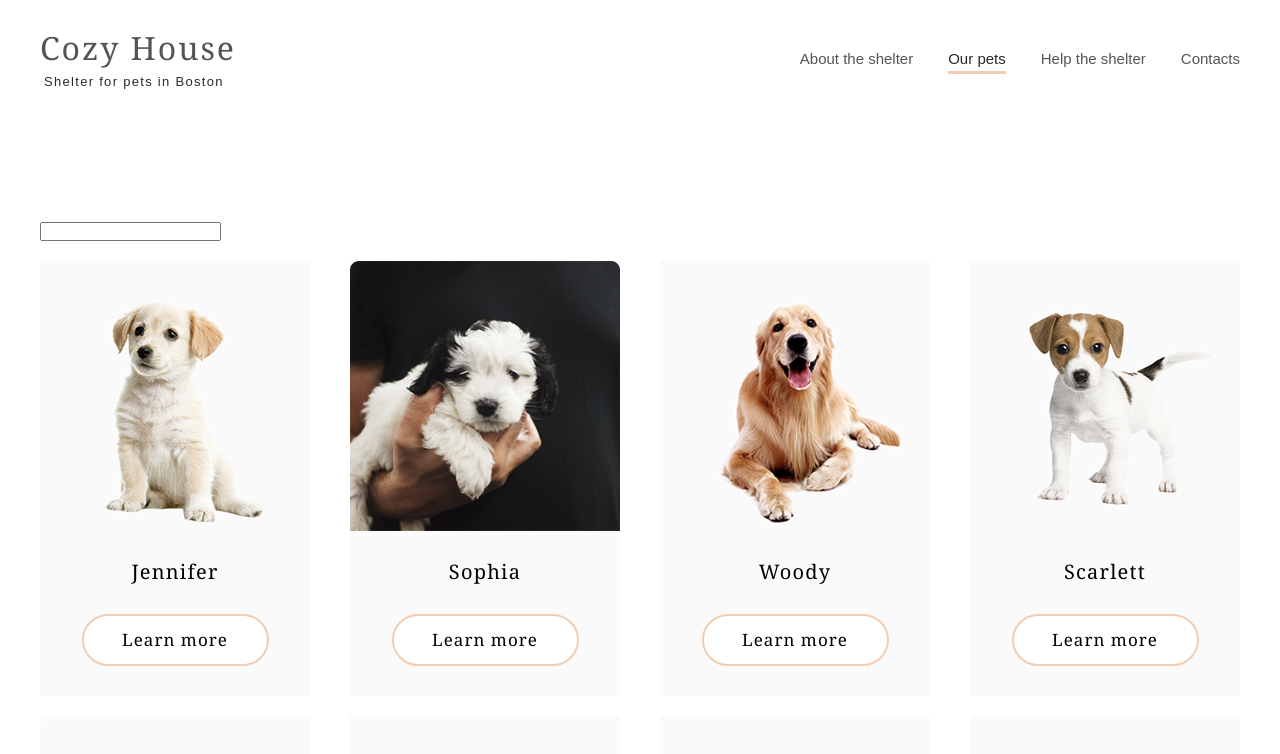
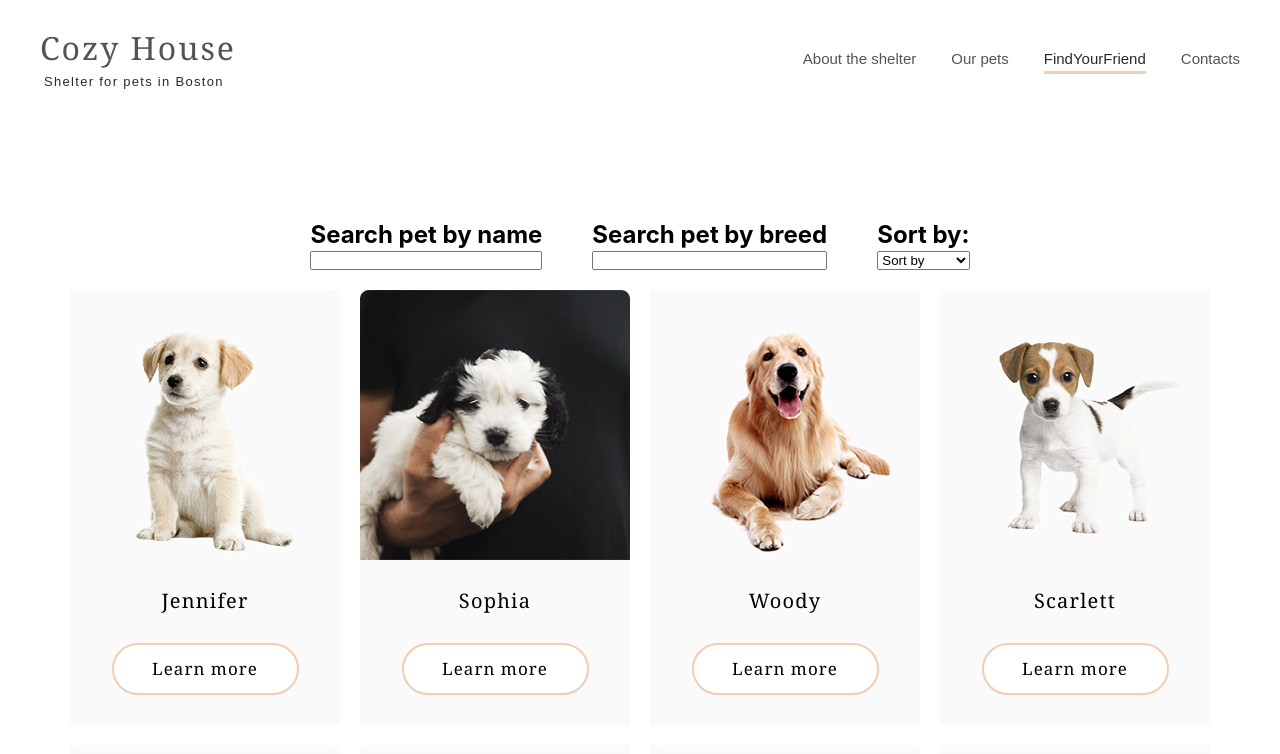
Before and after one commit to sobolev404/react-shelter, a React (Create React App) app: page /search in a window 1280 px wide. Shown: the top 754 px of the page. Built offline with nearby package versions, Linux system fonts and the light colour scheme.

Commit message:
feat: add new page with pets search and sort

```diff
--- a/src/components/SearchPage/SearchPage.jsx
+++ b/src/components/SearchPage/SearchPage.jsx
@@ -8,14 +8,14 @@ const searchPageLinks = [
       link: "/",
     },
     {
-      className: "active",
+      className: "inreractive",
       text: "Our pets",
-      link: "#",
+      link: "/second",
     },
     {
-      className: "interactive",
-      text: "Help the shelter",
-      link: "#help",
+      className: "active",
+      text: "FindYourFriend",
+      link: "#",
     },
     {
       className: "interactive",
--- a/src/components/SecondPage/SecondPage.jsx
+++ b/src/components/SecondPage/SecondPage.jsx
@@ -16,8 +16,8 @@ const secondPageLinks = [
   },
   {
     className: "interactive",
-    text: "Help the shelter",
-    link: "#help",
+    text: "FindYourFriend",
+    link: "/search",
   },
   {
     className: "interactive",
--- a/src/components/SectionFriends/PetPopup.jsx
+++ b/src/components/SectionFriends/PetPopup.jsx
@@ -1,4 +1,23 @@
 export default function PetPopup({ pet, closePopup }) {
+  function convertMonthsToAge(months) {
+    const years = Math.floor(months / 12);
+    const remainingMonths = months % 12;
+
+    const yearsLabel = years > 1 ? "years" : "year";
+    const monthsLabel = remainingMonths > 1 ? "months" : "month";
+
+    let result = "";
+    if (years > 0) {
+      result += `${years} ${yearsLabel}`;
+    }
+
+    if (remainingMonths > 0) {
+      if (years > 0) result += " "; // добавить пробел, если есть и годы
+      result += `${remainingMonths} ${monthsLabel}`;
+    }
+
+    return result || "0 months"; // если месяцев 0
+  }
   return (
     <div onClick={(e) => e.stopPropagation()} className="popup-content">
       <button className="popup-btn" onClick={closePopup}>
@@ -7,6 +26,7 @@ export default function PetPopup({ pet, closePopup }) {
       <img src={pet.img} alt={pet.name} className="popup-img" />
       <div className="popup-text">
         <h3 className="popup-name">{pet.name}</h3>
+        <p className="popup-type">{convertMonthsToAge(pet.age)}</p>
         <p className="popup-type">{pet.breed}</p>
         <p className="popup-desc">{pet.description}</p>
         <ul className="popup-qualities">
--- a/src/components/SectionFriends/SectionFriends.jsx
+++ b/src/components/SectionFriends/SectionFriends.jsx
@@ -27,7 +27,7 @@ export const pets = [
     breed: "Labrador",
     description:
       "Jennifer is a sweet 2 months old Labrador that is patiently waiting to find a new forever home. This girl really enjoys being able to go outside to run and play, but won't hesitate to play up a storm in the house if she has all of her favorite toys.",
-    age: "2 months",
+    age: 2,
     inoculations: ["none"],
     diseases: ["none"],
     parasites: ["none"],
@@ -39,7 +39,7 @@ export const pets = [
     breed: "Shih tzu",
     description:
       "Sophia here and I'm looking for my forever home to live out the best years of my life. I am full of energy. Everyday I'm learning new things, like how to walk on a leash, go potty outside, bark and play with toys and I still need some practice.",
-    age: "1 month",
+    age: 1,
     inoculations: ["parvovirus"],
     diseases: ["none"],
     parasites: ["none"],
@@ -51,7 +51,7 @@ export const pets = [
     breed: "Golden Retriever",
     description:
       "Woody is a handsome 3 1/2 year old boy. Woody does know basic commands and is a smart pup. Since he is on the stronger side, he will learn a lot from your training. Woody will be happier when he finds a new family that can spend a lot of time with him.",
-    age: "3 years 6 months",
+    age: 42,
     inoculations: ["adenovirus", "distemper"],
     diseases: ["right back leg mobility reduced"],
     parasites: ["none"],
@@ -63,7 +63,7 @@ export const pets = [
     breed: "Jack Russell Terrier",
     description:
       "Scarlett is a happy, playful girl who will make you laugh and smile. She forms a bond quickly and will make a loyal companion and a wonderful family dog or a good companion for a single individual too since she likes to hang out and be with her human.",
-    age: "3 months",
+    age: 3,
     inoculations: ["parainfluenza"],
     diseases: ["none"],
     parasites: ["none"],
@@ -75,7 +75,7 @@ export const pets = [
     breed: "British Shorthair",
     description:
       "Katrine is a beautiful girl. She is as soft as the finest velvet with a thick lush fur. Will love you until the last breath she takes as long as you are the one. She is picky about her affection. She loves cuddles and to stretch into your hands for a deeper relaxations.",
-    age: "6 months",
+    age: 6,
     inoculations: ["panleukopenia"],
     diseases: ["none"],
     parasites: ["none"],
@@ -87,7 +87,7 @@ export const pets = [
     breed: "British Shorthair",
     description:
       "Timmy is an adorable grey british shorthair male. He loves to play and snuggle. He is neutered and up to date on age appropriate vaccinations. He can be chatty and enjoys being held. Timmy has a lot to say and wants a person to share his thoughts with.",
-    age: "2 years 3 months",
+    age: 15,
     inoculations: ["calicivirus", "viral rhinotracheitis"],
     diseases: ["kidney stones"],
     parasites: ["none"],
@@ -99,7 +99,7 @@ export const pets = [
     breed: "British Shorthair",
     description:
       "Katrine is a beautiful girl. She is as soft as the finest velvet with a thick lush fur. Will love you until the last breath she takes as long as you are the one. She is picky about her affection. She loves cuddles and to stretch into your hands for a deeper relaxations.",
-    age: "6 months",
+    age: 6,
     inoculations: ["panleukopenia"],
     diseases: ["none"],
     parasites: ["none"],
@@ -111,7 +111,7 @@ export const pets = [
     breed: "British Shorthair",
     description:
       "Freddie is a little shy at first, but very sweet when he warms up. He likes playing with shoe strings and bottle caps. He is quick to learn the rhythms of his human’s daily life. Freddie has bounced around a lot in his life, and is looking to find his forever home.",
-    age: "2 months",
+    age: 2,
     inoculations: ["rabies"],
     diseases: ["none"],
     parasites: ["none"],
@@ -123,7 +123,7 @@ export const pets = [
     breed: "Jack Russell Terrier",
     description:
       "This cute boy, Charly, is three years old and he likes adults and kids. He isn’t fond of many other dogs, so he might do best in a single dog home. Charly has lots of energy, and loves to run and play. We think a fenced yard would make him very happy.",
-    age: "8 years",
+    age: 96,
     inoculations: ["bordetella bronchiseptica", "leptospirosis"],
     diseases: ["deafness", "blindness"],
     parasites: ["lice", "fleas"],
@@ -135,7 +135,7 @@ export const pets = [
     breed: "Jack Russell Terrier",
     description:
       "This cute boy, Charly, is three years old and he likes adults and kids. He isn’t fond of many other dogs, so he might do best in a single dog home. Charly has lots of energy, and loves to run and play. We think a fenced yard would make him very happy.",
-    age: "8 years",
+    age: 96,
     inoculations: ["bordetella bronchiseptica", "leptospirosis"],
     diseases: ["deafness", "blindness"],
     parasites: ["lice", "fleas"],
@@ -147,7 +147,7 @@ export const pets = [
     breed: "Golden Retriever",
     description:
       "Woody is a handsome 3 1/2 year old boy. Woody does know basic commands and is a smart pup. Since he is on the stronger side, he will learn a lot from your training. Woody will be happier when he finds a new family that can spend a lot of time with him.",
-    age: "3 years 6 months",
+    age: 42,
     inoculations: ["adenovirus", "distemper"],
     diseases: ["right back leg mobility reduced"],
     parasites: ["none"],
@@ -159,7 +159,7 @@ export const pets = [
     breed: "Jack Russell Terrier",
     description:
       "Scarlett is a happy, playful girl who will make you laugh and smile. She forms a bond quickly and will make a loyal companion and a wonderful family dog or a good companion for a single individual too since she likes to hang out and be with her human.",
-    age: "3 months",
+    age: 3,
     inoculations: ["parainfluenza"],
     diseases: ["none"],
     parasites: ["none"],
@@ -171,7 +171,7 @@ export const pets = [
     breed: "British Shorthair",
     description:
       "Katrine is a beautiful girl. She is as soft as the finest velvet with a thick lush fur. Will love you until the last breath she takes as long as you are the one. She is picky about her affection. She loves cuddles and to stretch into your hands for a deeper relaxations.",
-    age: "6 months",
+    age: 6,
     inoculations: ["panleukopenia"],
     diseases: ["none"],
     parasites: ["none"],
@@ -183,7 +183,7 @@ export const pets = [
     breed: "British Shorthair",
     description:
       "Timmy is an adorable grey british shorthair male. He loves to play and snuggle. He is neutered and up to date on age appropriate vaccinations. He can be chatty and enjoys being held. Timmy has a lot to say and wants a person to share his thoughts with.",
-    age: "2 years 3 months",
+    age: 15,
     inoculations: ["calicivirus", "viral rhinotracheitis"],
     diseases: ["kidney stones"],
     parasites: ["none"],
@@ -195,7 +195,7 @@ export const pets = [
     breed: "British Shorthair",
     description:
       "Katrine is a beautiful girl. She is as soft as the finest velvet with a thick lush fur. Will love you until the last breath she takes as long as you are the one. She is picky about her affection. She loves cuddles and to stretch into your hands for a deeper relaxations.",
-    age: "6 months",
+    age: 6,
     inoculations: ["panleukopenia"],
     diseases: ["none"],
     parasites: ["none"],
@@ -207,7 +207,7 @@ export const pets = [
     breed: "British Shorthair",
     description:
       "Freddie is a little shy at first, but very sweet when he warms up. He likes playing with shoe strings and bottle caps. He is quick to learn the rhythms of his human’s daily life. Freddie has bounced around a lot in his life, and is looking to find his forever home.",
-    age: "2 months",
+    age: 2,
     inoculations: ["rabies"],
     diseases: ["none"],
     parasites: ["none"],
@@ -219,7 +219,7 @@ export const pets = [
     breed: "Jack Russell Terrier",
     description:
       "This cute boy, Charly, is three years old and he likes adults and kids. He isn’t fond of many other dogs, so he might do best in a single dog home. Charly has lots of energy, and loves to run and play. We think a fenced yard would make him very happy.",
-    age: "8 years",
+    age: 96,
     inoculations: ["bordetella bronchiseptica", "leptospirosis"],
     diseases: ["deafness", "blindness"],
     parasites: ["lice", "fleas"],
@@ -231,7 +231,7 @@ export const pets = [
     breed: "Jack Russell Terrier",
     description:
       "This cute boy, Charly, is three years old and he likes adults and kids. He isn’t fond of many other dogs, so he might do best in a single dog home. Charly has lots of energy, and loves to run and play. We think a fenced yard would make him very happy.",
-    age: "8 years",
+    age: 96,
     inoculations: ["bordetella bronchiseptica", "leptospirosis"],
     diseases: ["deafness", "blindness"],
     parasites: ["lice", "fleas"],
@@ -243,7 +243,7 @@ export const pets = [
     breed: "Jack Russell Terrier",
     description:
       "This cute boy, Charly, is three years old and he likes adults and kids. He isn’t fond of many other dogs, so he might do best in a single dog home. Charly has lots of energy, and loves to run and play. We think a fenced yard would make him very happy.",
-    age: "8 years",
+    age: 96,
     inoculations: ["bordetella bronchiseptica", "leptospirosis"],
     diseases: ["deafness", "blindness"],
     parasites: ["lice", "fleas"],
@@ -255,7 +255,7 @@ export const pets = [
     breed: "Labrador",
     description:
       "Jennifer is a sweet 2 months old Labrador that is patiently waiting to find a new forever home. This girl really enjoys being able to go outside to run and play, but won't hesitate to play up a storm in the house if she has all of her favorite toys.",
-    age: "2 months",
+    age: 2,
     inoculations: ["none"],
     diseases: ["none"],
     parasites: ["none"],
@@ -267,7 +267,7 @@ export const pets = [
     breed: "Shih tzu",
     description:
       "Sophia here and I'm looking for my forever home to live out the best years of my life. I am full of energy. Everyday I'm learning new things, like how to walk on a leash, go potty outside, bark and play with toys and I still need some practice.",
-    age: "1 month",
+    age: 1,
     inoculations: ["parvovirus"],
     diseases: ["none"],
     parasites: ["none"],
@@ -279,7 +279,7 @@ export const pets = [
     breed: "Golden Retriever",
     description:
       "Woody is a handsome 3 1/2 year old boy. Woody does know basic commands and is a smart pup. Since he is on the stronger side, he will learn a lot from your training. Woody will be happier when he finds a new family that can spend a lot of time with him.",
-    age: "3 years 6 months",
+    age: 42,
     inoculations: ["adenovirus", "distemper"],
     diseases: ["right back leg mobility reduced"],
     parasites: ["none"],
@@ -291,7 +291,7 @@ export const pets = [
     breed: "Jack Russell Terrier",
     description:
       "Scarlett is a happy, playful girl who will make you laugh and smile. She forms a bond quickly and will make a loyal companion and a wonderful family dog or a good companion for a single individual too since she likes to hang out and be with her human.",
-    age: "3 months",
+    age: 3,
     inoculations: ["parainfluenza"],
     diseases: ["none"],
     parasites: ["none"],
@@ -303,7 +303,7 @@ export const pets = [
     breed: "British Shorthair",
     description:
       "Katrine is a beautiful girl. She is as soft as the finest velvet with a thick lush fur. Will love you until the last breath she takes as long as you are the one. She is picky about her affection. She loves cuddles and to stretch into your hands for a deeper relaxations.",
-    age: "6 months",
+    age: 6,
     inoculations: ["panleukopenia"],
     diseases: ["none"],
     parasites: ["none"],
--- a/src/components/SectionSearch/SectionSearch.css
+++ b/src/components/SectionSearch/SectionSearch.css
@@ -1,16 +1,17 @@
 .section-search{
+    margin: 0 auto;
     max-width: 1280px;
-    margin: 0 auto;
     display: flex;
     flex-direction: column;
     padding: 40px;
     row-gap: 20px;
+    align-items: center;
 }
 
 .section-search-pets{
     display: flex;
     flex-wrap: wrap;
-    justify-content: space-between;
+    justify-content: center;
     row-gap: 20px;
     column-gap: 20px;
     }
@@ -19,3 +20,23 @@
     width: 270px;
     flex-basis: 0;
 }
+
+.search-params{
+    display: flex;
+    justify-content: space-between;
+    column-gap: 50px;
+}
+
+.search-params div input,select{
+    width: 100%;
+}
+
+@media screen and (max-width: 767px) {
+    .search-params{
+        flex-direction: column;
+    }
+
+    .search-params div h2{
+        font-size: 17px;
+    }
+}
--- a/src/components/SectionSearch/SectionSearch.jsx
+++ b/src/components/SectionSearch/SectionSearch.jsx
@@ -4,13 +4,19 @@ import { pets } from "../SectionFriends/SectionFriends.jsx";
 import "./SectionSearch.css";
 import PetPopup from "../SectionFriends/PetPopup.jsx";
 
+const sortOptions = ['name','type','breed','age']
+
 export default function SectionSearch() {
   const [selectedPet, setSelectedPet] = useState(null);
-  const [value, setValue] = useState("");
+
+  const [inputName, setInputName] = useState("");
+  const [inputBreed,setInputBreed] = useState('')
+
   const [cardArray, setCardArray] = useState([]);
+  const [sortOption, setSortOption] = useState("");
 
-  const inputRef = useRef(null);
-
+  const inputNameRef = useRef(null);
+  const inputBreedRef = useRef(null)
   function openPopup(pet) {
     document.body.classList.toggle("stop-scroll");
     setSelectedPet(pet);
@@ -22,12 +28,18 @@ export default function SectionSearch() {
   }
 
   useEffect(() => {
-    setCardArray(searchByName(value, pets));
-  }, [value]);
+    setCardArray(searchByName(inputName, pets, 'name'));
+    console.log("render");
+  }, [inputName]);
 
-  function searchByName(query, arr) {
+  useEffect(() => {
+    setCardArray(searchByName(inputBreed, pets, 'breed'));
+    console.log("render");
+  }, [inputBreed]);
+
+  function searchByName(query, arr, searchCategory) {
     return arr
-      .filter((item) => item.name.toLowerCase().includes(query.toLowerCase()))
+      .filter((item) => item[searchCategory].toLowerCase().includes(query.toLowerCase()))
       .map((pet, idx) => (
         <PetCard
           onClick={() => {
@@ -42,15 +54,66 @@ export default function SectionSearch() {
       ));
   }
 
+  function sortArr(opt, arr) {
+    const sortedArray = [...arr].sort((a, b) => {
+      if (typeof a[opt] === "string") {
+        return a[opt].localeCompare(b[opt]);
+      }
+      return a[opt] - b[opt];
+    });
+    setCardArray(sortedArray.map((pet, idx) => (
+      <PetCard
+        onClick={() => {
+          openPopup(pet);
+        }}
+        pet={pet}
+        key={idx}
+        imgUrl={pet.img}
+        imgAlt={pet.name}
+        petName={pet.name}
+      ></PetCard>
+    )));
+    console.log("sorted");
+  }
+
+  function handleSortOption(event) {
+    const selectedOption = event.target.value;
+    setSortOption(selectedOption);
+    sortArr(selectedOption, pets); // Используем новое значение напрямую
+  }
+
   return (
     <div className="section-search">
       <div className="search-params">
-        <input
-          ref={inputRef}
-          type="text"
-          onChange={(e) => setValue(e.target.value)}
-          value={value}
-        />
+        <div className="search-by-name">
+          <h2>Search pet by name</h2>
+          <input
+            ref={inputNameRef}
+            type="text"
+            onChange={(e) => setInputName(e.target.value)}
+            value={inputName}
+          />
+        </div>
+        <div className="search-by-name">
+          <h2>Search pet by breed</h2>
+          <input
+            ref={inputBreedRef}
+            type="text"
+            onChange={(e) => setInputBreed(e.target.value)}
+            value={inputBreed}
+          />
+        </div>
+        <div className="search-sort">
+          <h2>Sort by:</h2>
+          <select onChange={handleSortOption}>
+            <option>Sort by</option>
+            {sortOptions.map((item) => (
+              <option key={item} value={item}>
+                {item}
+              </option>
+            ))}
+          </select>
+        </div>
       </div>
       <div className="section-search-pets">
         {cardArray.length > 0 ? (
--- a/src/components/SectionStart/SectionStart.jsx
+++ b/src/components/SectionStart/SectionStart.jsx
@@ -15,8 +15,8 @@ const mainPageLinks = [
     },
     {
       className: "interactive",
-      text: "Help the shelter",
-      link: "#help",
+      text: "FindYourFriend",
+      link: "/search",
     },
     {
       className: "interactive",
```
